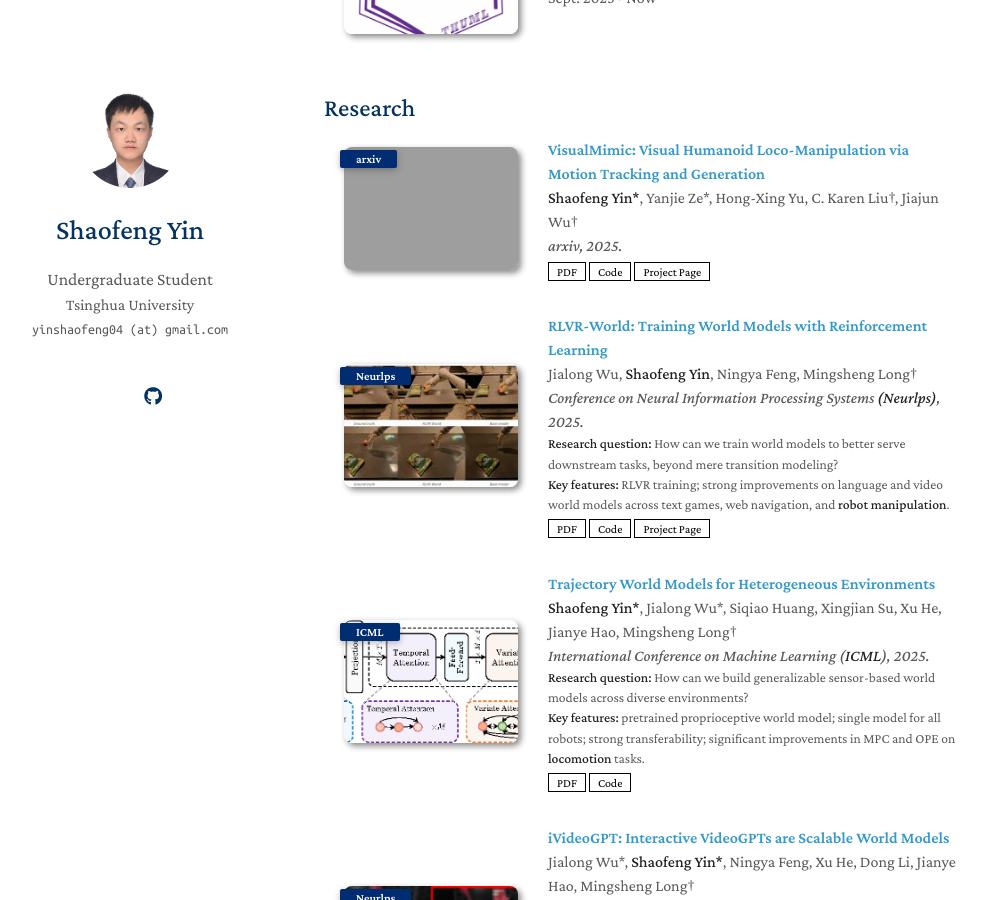
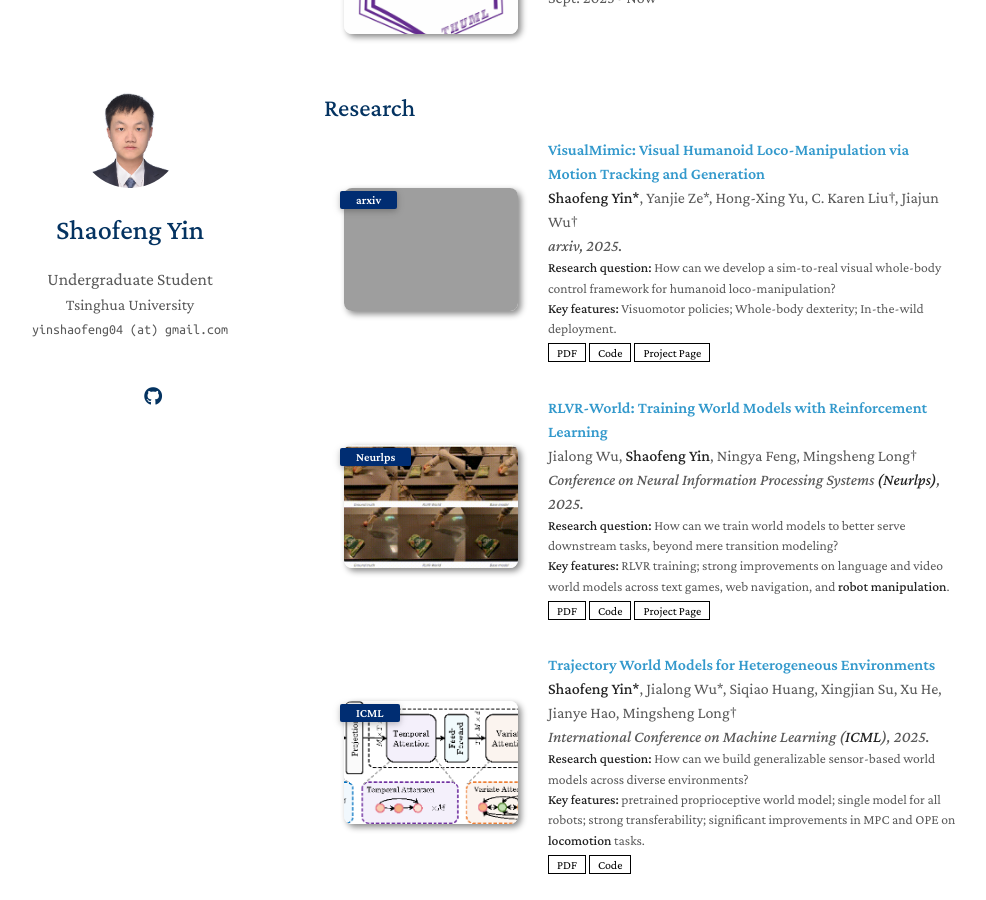
Before and after one commit to operator22th/operator22th.github.io, a Jekyll site: the page built from index.md, in a window 1280 px wide and 900 px high, scrolled down 1419 px. Shown: the whole window, without its empty margins (146-1132 px from the left). Built offline with Jekyll 4.4.1, drawn with Linux system fonts in a browser that asks for light colours; a style sheet for code colours, icons or effects is not loaded; our own code applies the rules of GitHub Pages for plain Markdown files; grey boxes are pictures that could not be loaded.

Commit message:
update visusalmimic

```diff
--- a/_data/publications.yml
+++ b/_data/publications.yml
@@ -8,6 +8,8 @@ main:
     code: https://github.com/visualmimic/VisualMimic
     page: https://visualmimic.github.io/
     image: ./assets/pub/arxiv2025_visualmimic/kick_ball.gif
+    research_question: <strong>Research question:</strong> How can we develop a sim-to-real visual whole-body control framework for humanoid loco-manipulation?
+    key_features: <strong>Key features:</strong> Visuomotor policies; Whole-body dexterity; In-the-wild deployment.
 
   - title: "RLVR-World: Training World Models with Reinforcement Learning"
     authors: Jialong Wu, <strong>Shaofeng Yin</strong>, Ningya Feng, Mingsheng Long†
```
